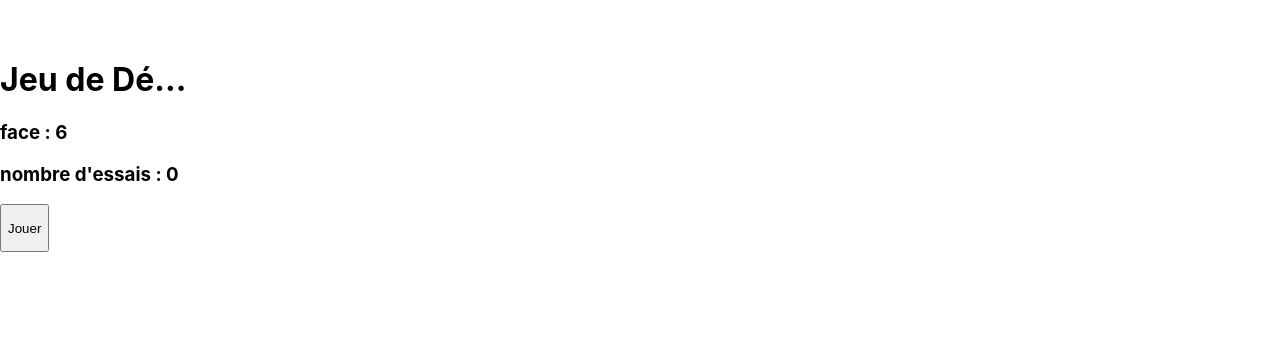
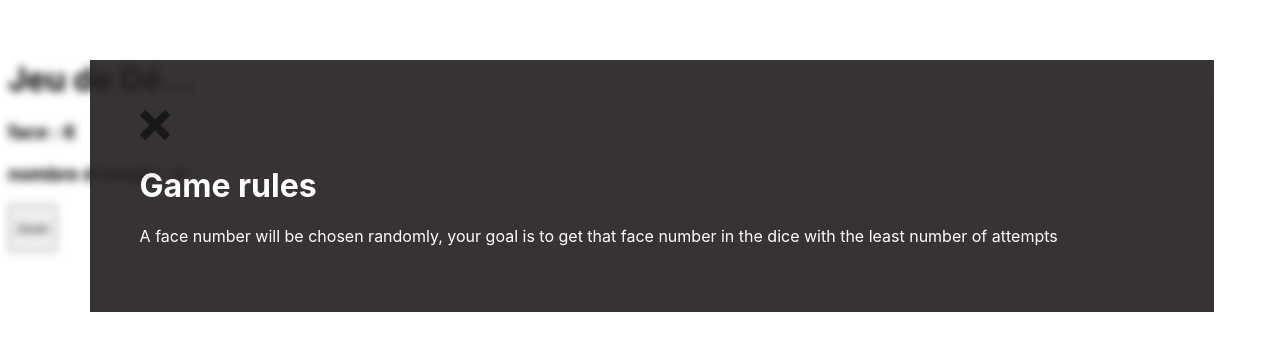
Before and after one commit to Oussama268/Dice-Game-Website, a React (Create React App) app: page / in a window 1280 px wide. Shown: the part 161-512 px from the top of the page. Built offline with nearby package versions, Linux system fonts and the light colour scheme; no server answers.

Commit message:
done adjust

```diff
--- a/src/App.css
+++ b/src/App.css
@@ -1,38 +1,20 @@
-.App {
-  text-align: center;
+.rules{
+  z-index: 1;
+  position: absolute;
+  left: 7%;
+  width: 80%;
+  background-color: #231e1e;
+  opacity: 0.9;
+  color: white;
+  padding: 50px;
 }
 
-.App-logo {
-  height: 40vmin;
-  pointer-events: none;
+.rules img{
+  width: 30px;
+
 }
 
-@media (prefers-reduced-motion: no-preference) {
-  .App-logo {
-    animation: App-logo-spin infinite 20s linear;
-  }
+.app{
+  margin: 8px;
+  z-index: 0;
 }
-
-.App-header {
-  background-color: #282c34;
-  min-height: 100vh;
-  display: flex;
-  flex-direction: column;
-  align-items: center;
-  justify-content: center;
-  font-size: calc(10px + 2vmin);
-  color: white;
-}
-
-.App-link {
-  color: #61dafb;
-}
-
-@keyframes App-logo-spin {
-  from {
-    transform: rotate(0deg);
-  }
-  to {
-    transform: rotate(360deg);
-  }
-}
--- a/src/App.js
+++ b/src/App.js
@@ -1,9 +1,10 @@
 import * as THREE from 'three'
 import { GLTFLoader } from 'three/examples/jsm/loaders/GLTFLoader.js';
 
-
+import "./App.css"
 import React, { useEffect } from 'react';
 import { useState } from 'react';
+import Rules from './Rules';
 
 
 
@@ -325,11 +326,22 @@ const numbers = [1,2,3,4,4,5,5,6,6]
 
 
 
+  function Close(){
+    setBlured("none")
+    setDisplay("none")
+    select = document.getElementById("dice")
+    select.removeChild(select.lastChild)
 
+  }
+  const [display, setDisplay] = useState('block')
+  const [blured, setBlured] = useState('blur(4px)')
 
 
   return (
-    <div>
+    <>
+      <Rules close={Close} display={display}/>
+
+    <div style={{filter : blured}} className='app'>
       <h1>Jeu de Dé...</h1>
       <h3>face : {numberFace}</h3>
       <h3>nombre d'essais : {numbertry}</h3>
@@ -347,7 +359,7 @@ const numbers = [1,2,3,4,4,5,5,6,6]
     </div>
 
 
-
+    </>
   );
 }
 
--- /dev/null
+++ b/src/Rules.jsx
@@ -0,0 +1,16 @@
+import React from 'react';
+
+const Rules = ({close,display}) => {
+
+
+
+    return (
+        <div style={{display : display}} className='rules'>
+            <img onClick={close} src="Close.png" alt="" />
+            <h1>Game rules</h1>
+            <p>A face number will be chosen randomly, your goal is to get that face number in the dice with the least number of attempts</p>
+        </div>
+    );
+}
+
+export default Rules;
--- a/src/index.js
+++ b/src/index.js
@@ -7,7 +7,7 @@ import reportWebVitals from './reportWebVitals';
 import ReactDOM from 'react-dom/client';
 
 import App from './App';
-import Password from './password';
+
 
 const root = ReactDOM.createRoot(document.getElementById('root'));
 root.render(
```
Also changed, not shown: public/Close.png (added).
